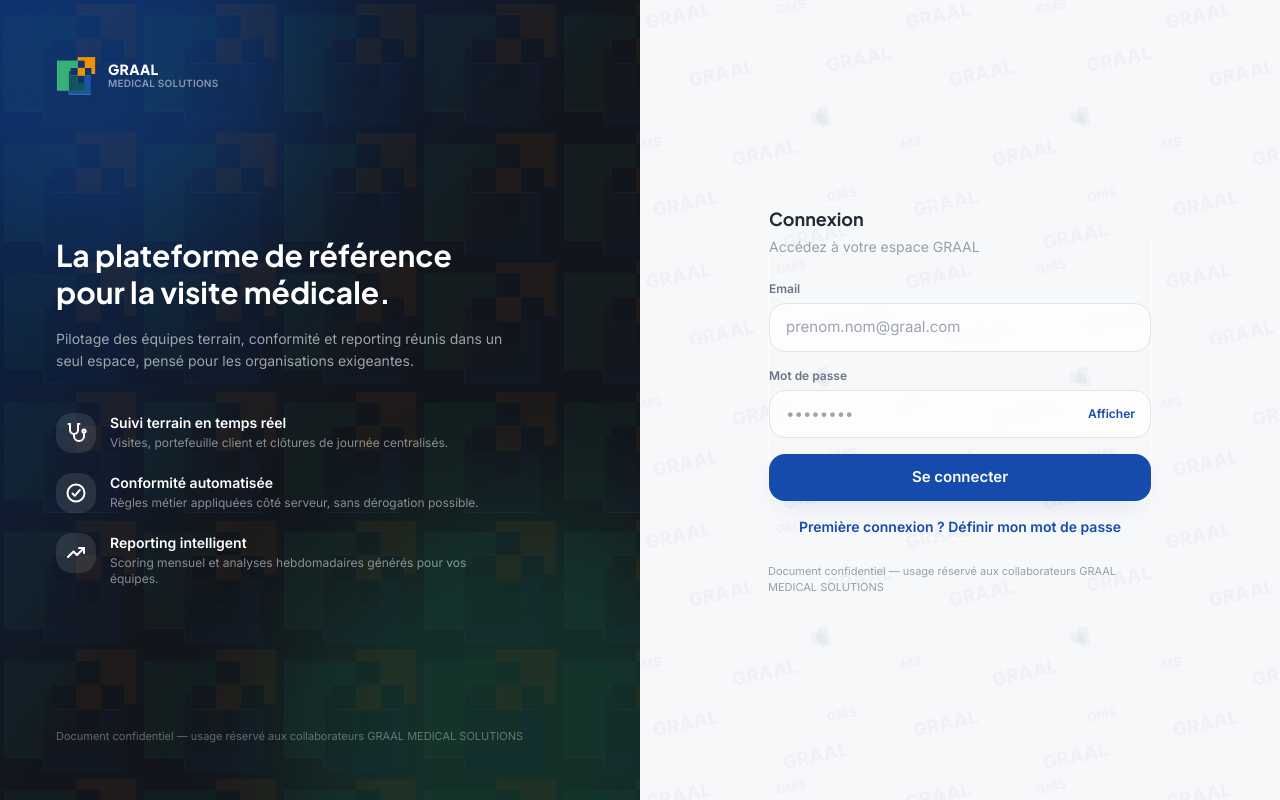
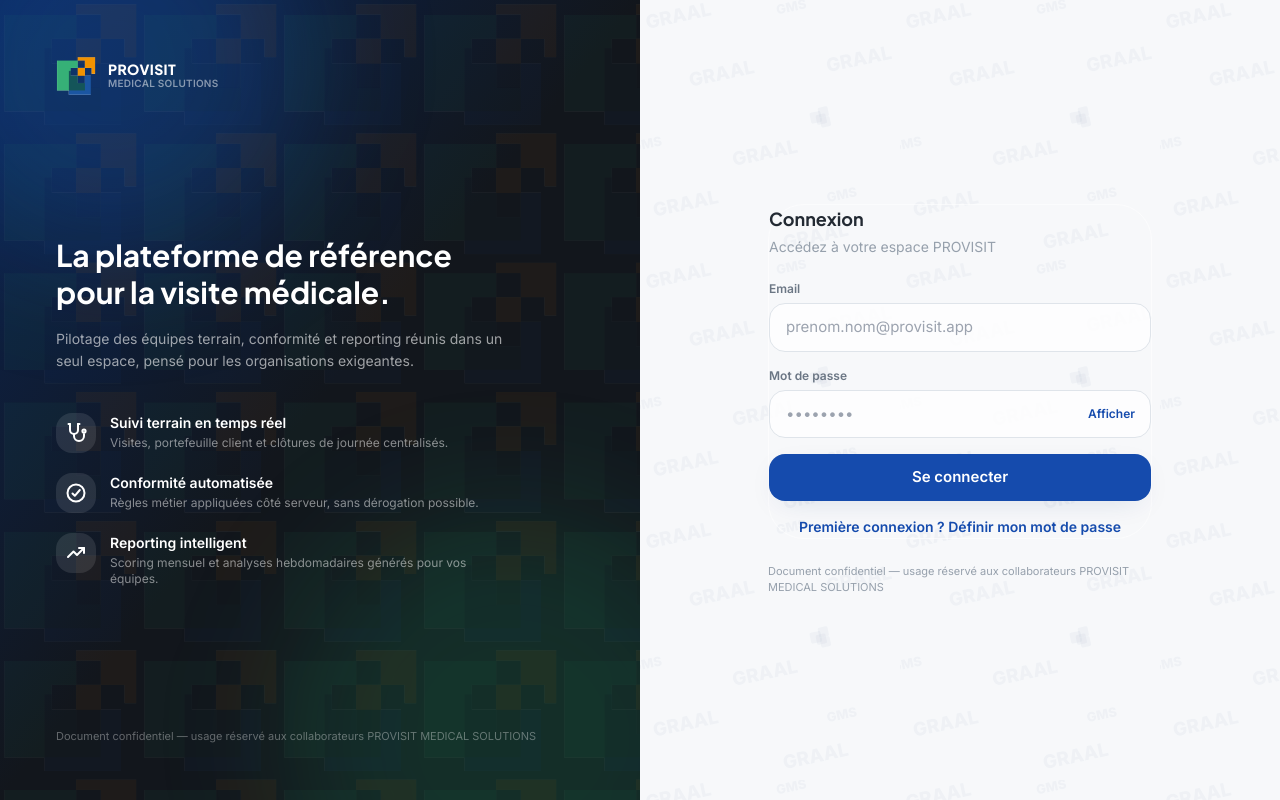
Before and after one commit to editadigoun-cmd/Graal, a React (Vite) app: page /login in a window 1280 px wide. Built offline with nearby package versions, Linux system fonts and the light colour scheme; no server answers.

Commit message:
Rebranding de la plateforme vers PROVISIT

```diff
--- a/src/routes/Login.tsx
+++ b/src/routes/Login.tsx
@@ -77,7 +77,7 @@ export default function Login() {
     }
     setFirstLoginEmail(normalizedEmail)
     setFirstLoginStep('otp')
-    setFirstLoginNotice('Si cette adresse correspond à un compte GRAAL, un code de vérification vient d’être envoyé.')
+    setFirstLoginNotice('Si cette adresse correspond à un compte PROVISIT, un code de vérification vient d’être envoyé.')
   }
 
   async function verifyFirstLoginCode(e: React.FormEvent) {
@@ -163,7 +163,7 @@ export default function Login() {
         >
           <img src={logoMark} alt="" className="h-10 w-10" />
           <div>
-            <p className="text-sm font-extrabold tracking-wide text-white font-display leading-none">GRAAL</p>
+            <p className="text-sm font-extrabold tracking-wide text-white font-display leading-none">PROVISIT</p>
             <p className="text-[10px] font-semibold tracking-wide text-white/50">MEDICAL SOLUTIONS</p>
           </div>
         </motion.div>
@@ -196,7 +196,7 @@ export default function Login() {
         </motion.div>
 
         <p className="relative text-[11px] text-white/35">
-          Document confidentiel — usage réservé aux collaborateurs GRAAL MEDICAL SOLUTIONS
+          Document confidentiel — usage réservé aux collaborateurs PROVISIT MEDICAL SOLUTIONS
         </p>
       </div>
 
@@ -211,7 +211,7 @@ export default function Login() {
           className="relative mx-auto w-full max-w-sm"
         >
           <div className="flex justify-center mb-8 lg:hidden">
-            <img src={logoFull} alt="GRAAL Medical Solutions" className="h-24 w-auto drop-shadow-sm" />
+            <img src={logoFull} alt="PROVISIT Medical Solutions" className="h-24 w-auto drop-shadow-sm" />
           </div>
 
           <div className="glass-panel rounded-xl4 p-7 lg:bg-transparent lg:p-0 lg:shadow-none lg:backdrop-blur-none">
@@ -225,9 +225,9 @@ export default function Login() {
                 {firstLoginStep === 'email' && (
                   <form onSubmit={requestFirstLoginCode} className="space-y-4">
                     <div>
-                      <label className="text-xs font-semibold text-ink-500 mb-1.5 block">E-mail du compte GRAAL</label>
+                      <label className="text-xs font-semibold text-ink-500 mb-1.5 block">E-mail du compte PROVISIT</label>
                       <input type="email" required autoComplete="email" value={firstLoginEmail}
-                        onChange={(e) => setFirstLoginEmail(e.target.value)} placeholder="prenom.nom@graal.com"
+                        onChange={(e) => setFirstLoginEmail(e.target.value)} placeholder="prenom.nom@provisit.app"
                         className="w-full rounded-2xl border border-ink-200 bg-white/80 px-4 py-3 text-[15px] outline-none transition focus:border-royal-400 focus:ring-4 focus:ring-royal-100" />
                     </div>
                     <Button type="submit" fullWidth loading={firstLoginLoading}>Recevoir le code par e-mail</Button>
@@ -281,7 +281,7 @@ export default function Login() {
             ) : (
               <>
             <h1 className="text-lg font-bold text-ink-800 text-center lg:text-left font-display">Connexion</h1>
-            <p className="text-sm text-ink-400 text-center lg:text-left mt-1 mb-6">Accédez à votre espace GRAAL</p>
+            <p className="text-sm text-ink-400 text-center lg:text-left mt-1 mb-6">Accédez à votre espace PROVISIT</p>
 
             {successMessage && (
               <p role="status" className="mb-4 rounded-xl bg-emerald-50 px-3 py-2 text-sm text-emerald-700">
@@ -295,7 +295,7 @@ export default function Login() {
                 <input
                   type="email" required autoComplete="username" value={email}
                   onChange={(e) => setEmail(e.target.value)}
-                  placeholder="prenom.nom@graal.com"
+                  placeholder="prenom.nom@provisit.app"
                   className="w-full rounded-2xl border border-ink-200 bg-white/80 px-4 py-3 text-[15px] outline-none transition focus:border-royal-400 focus:ring-4 focus:ring-royal-100"
                 />
               </div>
@@ -356,7 +356,7 @@ export default function Login() {
           </div>
 
           <p className="mt-6 text-center lg:text-left text-[11px] text-ink-400">
-            Document confidentiel — usage réservé aux collaborateurs GRAAL MEDICAL SOLUTIONS
+            Document confidentiel — usage réservé aux collaborateurs PROVISIT MEDICAL SOLUTIONS
           </p>
         </motion.div>
       </div>
```
